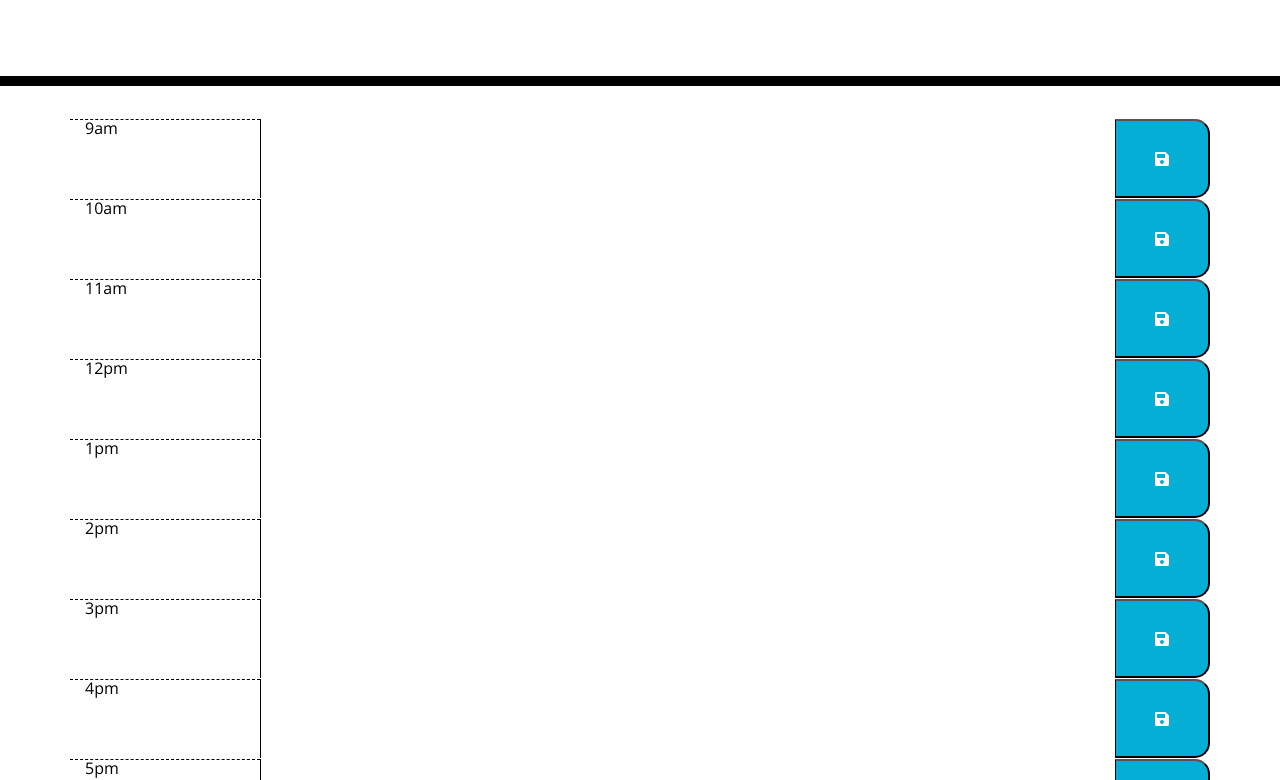
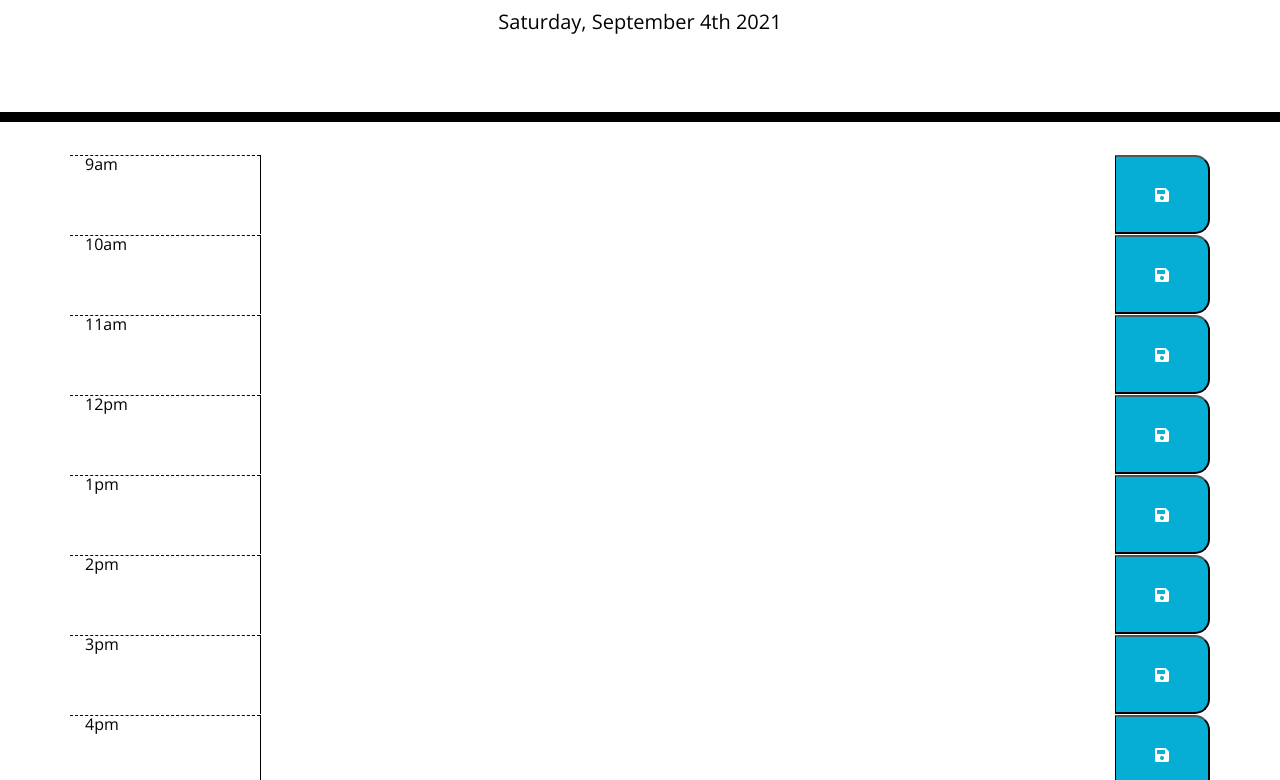
Before and after one commit to Tonycodesnow/SuperPlanner, a plain HTML site: page index.html in a window 1280 px wide. Shown: the part 182-962 px from the top of the page. Drawn offline with nearby package versions, Linux system fonts and the light colour scheme.

Commit message:
finsihed local.storage

```diff
--- a/assets/js/script.js
+++ b/assets/js/script.js
@@ -1,6 +1,5 @@
 // var to store loop arrays
-var eventData = [
-    {
+var eventData = [{
         hour: "9",
         daytime: "am",
         altHour: 9
@@ -9,7 +8,6 @@ var eventData = [
         hour: "10",
         daytime: "am",
         altHour: 10
-
     },
     {
         hour: "11",
@@ -49,13 +47,26 @@ var eventData = [
 
 ]
 
+ var showTime = moment().format("dddd, MMMM Do YYYY")
+
+// moment.format("dddd, MMMM Do YYYY")
+//  set time to
+// function showDate() {
+//     var newtime
+// }
+
+$(document).ready(function () {
+
+    console.log(showTime)
+    $("#nowTime").text(showTime);
+    // create visuals for scheduler time, description and save btn icon
     function addTimeBlock() {
         for (var i = 0; i < eventData.length; i++) {
-        var time = eventData[i].hour+eventData[i].daytime
+            var time = eventData[i].hour + eventData[i].daytime
             var timeBlock = $("<div>").addClass("row");
 
             var hour = $("<div>").addClass("col-md-2 hour").text(time);
-        var description = $("<textarea>").addClass("description col-md-9").attr("id", eventData[i].altHour);
+            var description = $("<textarea>").addClass("description col-md-9 " + eventData[i].altHour).attr("id", eventData[i].altHour);
 
             var saveBtn = $("<button>").addClass("saveBtn col-md-1");
 
@@ -66,41 +77,27 @@ function addTimeBlock() {
             timeBlock.append(saveBtn)
             // change color here
 
+            $(saveBtn).on("click", function () {
+                console.log("string, click")
+                var value = $(this).siblings(".description").val()
+                var time = $(this).siblings(".description").attr("id")
+                console.log(time, value)
+                localStorage.setItem(time, value)
+            })
+
             $(".container").append(timeBlock)
         }
     }
-// data for header date
-var now = moment()
-
-
-
-// load header date
-
-var displayTime = function(Time) {
-
-}
-// save data for local storage
-// need to know what i can save
-$(".saveBtn").on("click", function(){
-    var value = $(this).siblings(".description").val()
-    var time = $(this).siblings(".description").attr("id")
-    localStorage.setItem(time,value)
-})
-
+    addTimeBlock()
     // set data from local storage to view
 
     $(".9").val(localStorage.getItem("9"))
-// make a loop or write out multiple times
-// save button
-
-
-
-// scheduler data
-
-
-
-// create visuals for scheduler body
-
-
-addTimeBlock()
-// create save button
+    $(".10").val(localStorage.getItem("10"))
+    $(".11").val(localStorage.getItem("11"))
+    $(".12").val(localStorage.getItem("12"))
+    $(".1").val(localStorage.getItem("1"))
+    $(".2").val(localStorage.getItem("2"))
+    $(".3").val(localStorage.getItem("3"))
+    $(".4").val(localStorage.getItem("4"))
+    $(".5").val(localStorage.getItem("5"))
+})
--- a/index.html
+++ b/index.html
@@ -26,7 +26,7 @@
     <header class="jumbotron">
       <h1 class="display-3">Work Day Scheduler</h1>
       <p class="lead">A simple calendar app for scheduling your Super work day</p>
-      <p id="currentDay" class="lead"><span></span></p>
+      <p id="currentDay" class="lead"><span id="nowTime"></span></p>
     </header>
     <main class="background">
       <div class="container">
```
Lines whose indentation alone changed are shown as unchanged.
